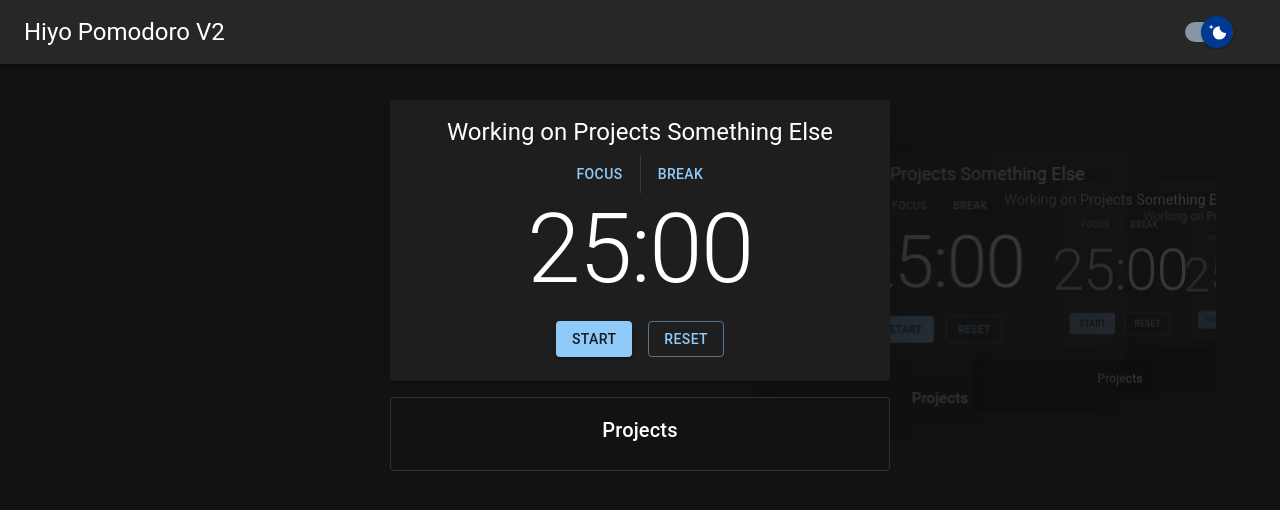
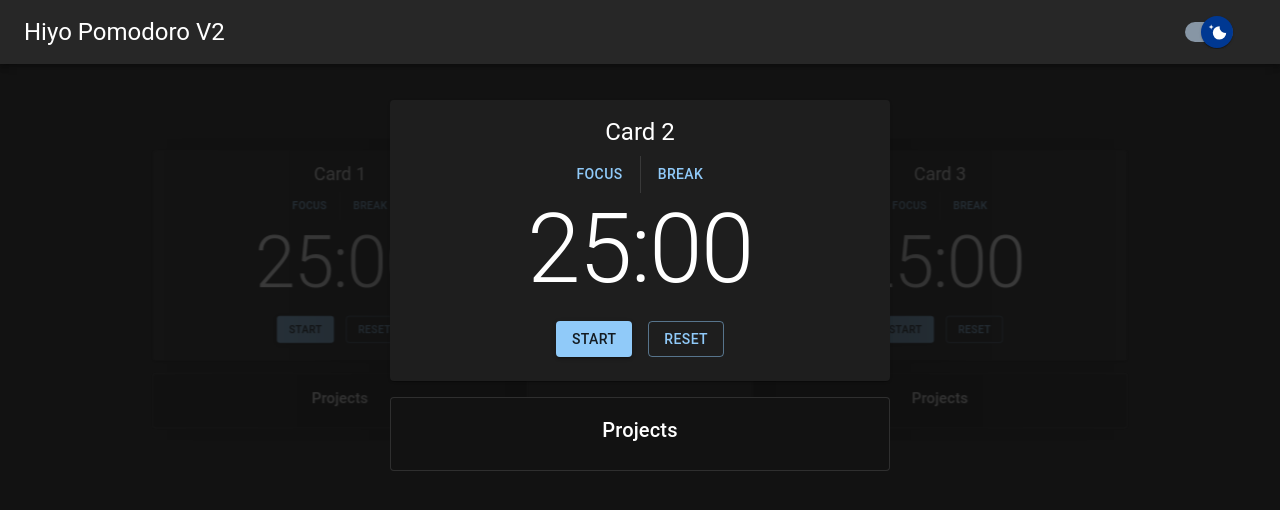
Before and after one commit to hiyodev/pomodoro-v2-app, a React (Vite) app: page / in a window 1280 px wide. Shown: the top 510 px of the page. Built offline with nearby package versions, Linux system fonts and the light colour scheme.

Commit message:
Slide in Focus WIP

```diff
--- a/src/components/Cards/TimerCard.tsx
+++ b/src/components/Cards/TimerCard.tsx
@@ -26,7 +26,11 @@ userInputData = {
 
 */
 
-export const TimerCard = (): JSX.Element => {
+interface Props {
+  title: string;
+}
+
+export const TimerCard = ({ title }: Props): JSX.Element => {
   const [timerStarted, setTimerStarted] = useState<boolean>(false);
   const [timerDuration, setTimerDuration] = useState<number>(1500);
 
@@ -68,7 +72,7 @@ export const TimerCard = (): JSX.Element => {
           }}
         >
           <Typography variant="h5" textAlign="center" gutterBottom>
-            Working on Projects Something Else
+            {title}
           </Typography>
           <Stack
             direction="row"
--- a/src/components/Cards/TimerCardList.tsx
+++ b/src/components/Cards/TimerCardList.tsx
@@ -1,18 +1,44 @@
 import { TimerCard } from "./TimerCard";
 
 // Swiper Import
-import { Swiper, SwiperSlide } from "swiper/react";
+import { Swiper, SwiperSlide, SwiperClass } from "swiper/react";
 import "swiper/css";
 import "swiper/css/effect-coverflow";
 import "swiper/css/pagination";
-import { EffectCoverflow, Pagination } from "swiper/modules";
+import { EffectCoverflow } from "swiper/modules";
 
 import "./styles.css";
+import { useState, useEffect } from "react";
+
+const timeData = [
+  {
+    id: 1,
+    cardTitle: "Card 1",
+    timeDuration: 3600,
+  },
+  {
+    id: 2,
+    cardTitle: "Card 2",
+    timeDuration: 3600,
+  },
+];
 
 export const TimerCardList = (): JSX.Element => {
+  const [sliderInstance, setSliderInstance] = useState<SwiperClass | null>(
+    null
+  );
+
+  useEffect(() => {
+    if (sliderInstance !== null && !sliderInstance.destroyed) {
+      console.log(sliderInstance);
+      sliderInstance.slideTo(1);
+    }
+  }, [sliderInstance]);
+
   return (
     <>
       <Swiper
+        onInit={(e) => setSliderInstance(e)}
         effect={"coverflow"}
         centeredSlides={true}
         slidesPerView={"auto"}
@@ -27,22 +53,13 @@ export const TimerCardList = (): JSX.Element => {
         className="mySwiper"
       >
         <SwiperSlide>
-          <TimerCard />
+          <TimerCard title="Card 1" />
         </SwiperSlide>
         <SwiperSlide>
-          <TimerCard />
+          <TimerCard title="Card 2" />
         </SwiperSlide>
         <SwiperSlide>
-          <TimerCard />
-        </SwiperSlide>
-        <SwiperSlide>
-          <TimerCard />
-        </SwiperSlide>
-        <SwiperSlide>
-          <TimerCard />
-        </SwiperSlide>
-        <SwiperSlide>
-          <TimerCard />
+          <TimerCard title="Card 3" />
         </SwiperSlide>
       </Swiper>
     </>
```
